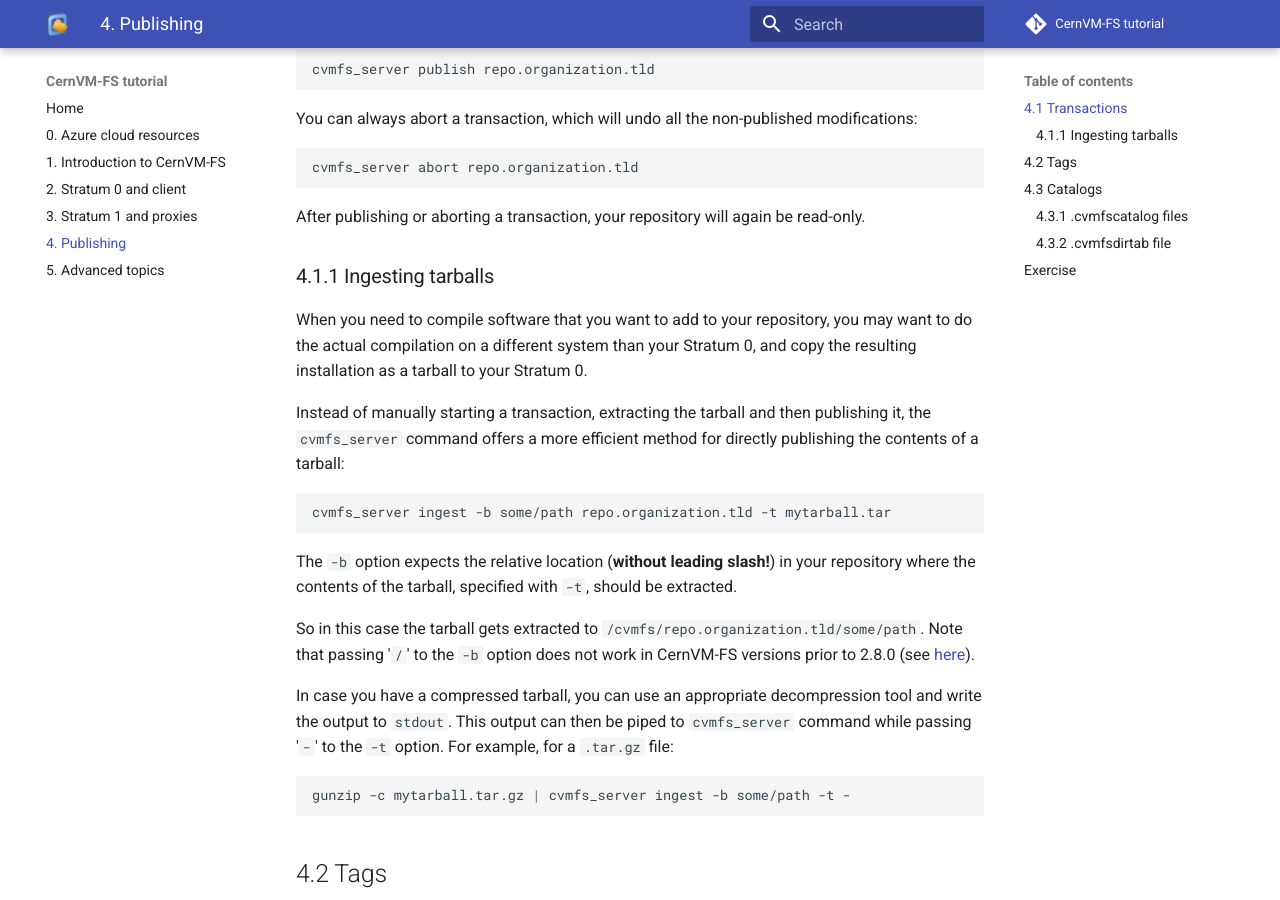
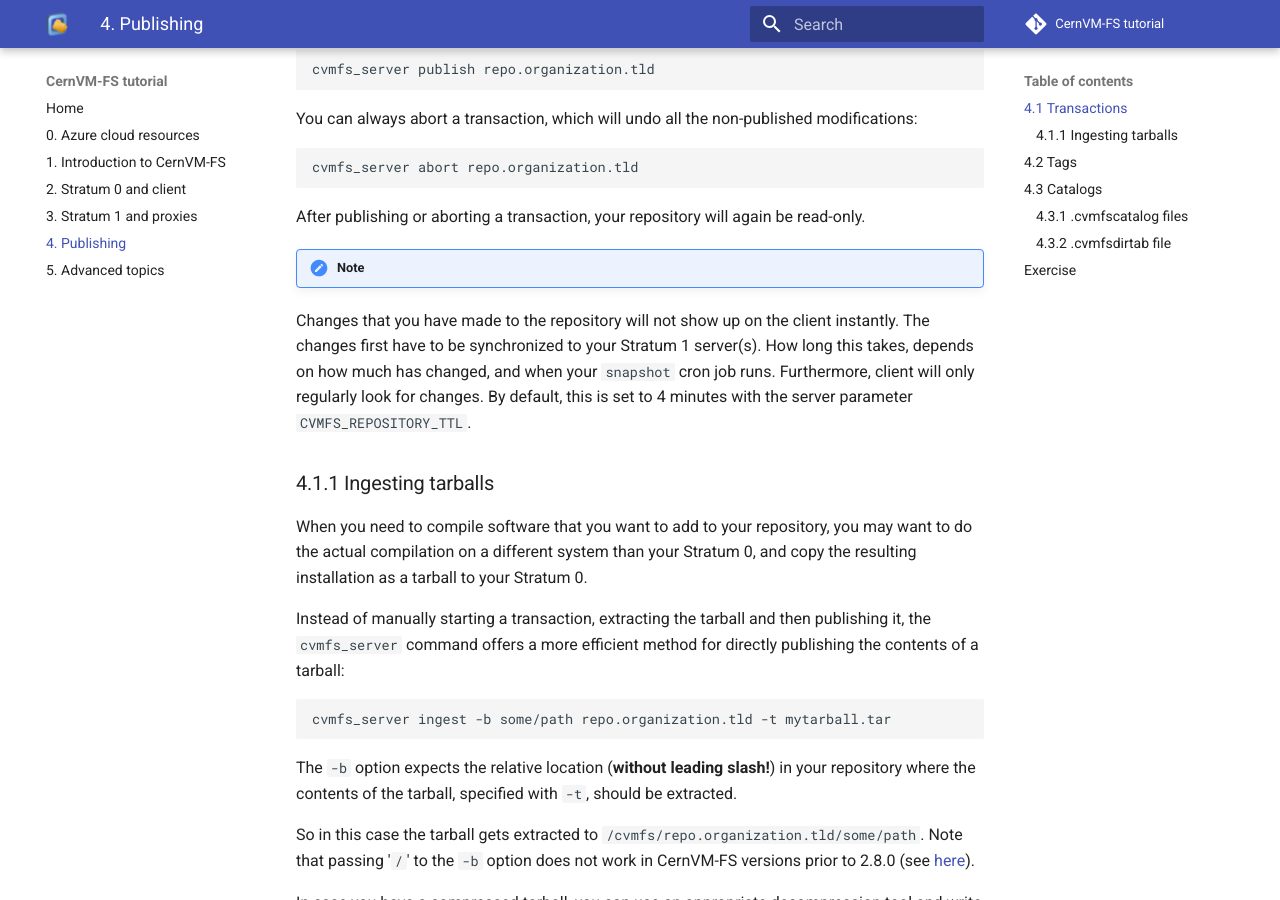
Before and after one commit to cvmfs-contrib/cvmfs-tutorial-2021, an MkDocs documentation site: the page built from docs/04_publishing.md, in a window 1280 px wide and 900 px high, scrolled down 715 px. Built offline with MkDocs 1.6.1 and Material for MkDocs 9.7.7, drawn with Linux system fonts in a browser that asks for light colours; comment, search, counter and statistics services are not loaded.

Commit message:
Add note about when changes appear on clients

````diff
--- a/docs/04_publishing.md
+++ b/docs/04_publishing.md
@@ -32,6 +32,11 @@
 ```
 
 After publishing or aborting a transaction, your repository will again be read-only.
+
+!!! note
+Changes that you have made to the repository will not show up on the client instantly.
+The changes first have to be synchronized to your Stratum 1 server(s). How long this takes, depends on how much has changed, and when your `snapshot` cron job runs.
+Furthermore, client will only regularly look for changes. By default, this is set to 4 minutes with the server parameter `CVMFS_REPOSITORY_TTL`.
 
 ### 4.1.1 Ingesting tarballs
 
````
